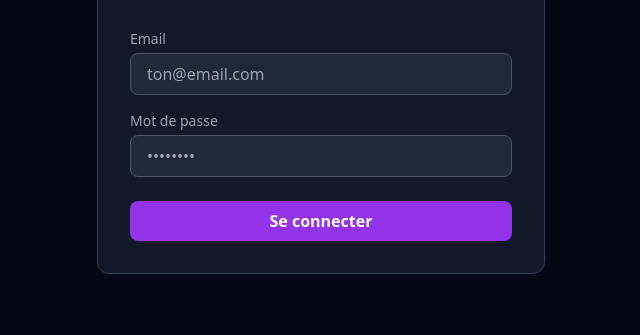
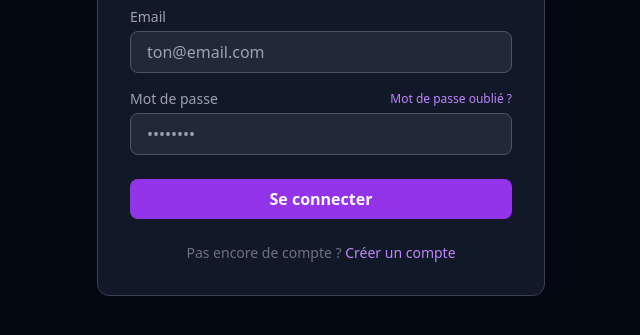
Before and after one commit to LoukaKuhl/CodeGrimoire, a website: page frontend/connexion.html in a window 1280 px wide. Shown: the part 311-646 px from the top of the page, without its empty margins (319-959 px from the left). Drawn offline with nearby package versions, Linux system fonts and the light colour scheme.

```diff
--- a/frontend/connexion.html
+++ b/frontend/connexion.html
@@ -1,47 +1,78 @@
 <!DOCTYPE html>
+<!-- Indique que c'est une page HTML5 -->
 <html lang="fr">
+<!-- lang="fr" : dit au navigateur que la page est en français -->
+
 <head>
     <meta charset="UTF-8">
+    <!-- UTF-8 : permet d'afficher les accents et caractères spéciaux -->
     <meta name="viewport" content="width=device-width, initial-scale=1.0">
+    <!-- Rend la page responsive sur mobile -->
     <title>CodeGrimoire - Connexion</title>
+    <!-- Titre affiché dans l'onglet du navigateur -->
+    <script src="https://cdn.tailwindcss.com"></script>
     <!-- Charge Tailwind CSS depuis internet -->
-    <script src="https://cdn.tailwindcss.com"></script>
 </head>
 
 <body class="bg-gray-950 text-white min-h-screen flex items-center justify-center">
+<!-- bg-gray-950 : fond très sombre -->
+<!-- text-white : texte blanc par défaut -->
+<!-- min-h-screen : hauteur minimum = hauteur de l'écran -->
 <!-- flex items-center justify-center : centre le contenu au milieu de la page -->
 
     <!-- ============ CARTE DE CONNEXION ============ -->
     <div class="bg-gray-900 p-8 rounded-xl border border-gray-700 w-full max-w-md">
     <!-- bg-gray-900 : fond gris foncé -->
-    <!-- p-8 : espacement intérieur généreux -->
+    <!-- p-8 : espacement intérieur généreux de 32px -->
     <!-- rounded-xl : bords très arrondis -->
+    <!-- border border-gray-700 : bordure grise subtile -->
+    <!-- w-full : prend toute la largeur disponible -->
     <!-- max-w-md : largeur maximum de 448px -->
 
-        <!-- Titre -->
+        <!-- ===== Titre ===== -->
         <h1 class="text-2xl font-bold text-purple-400 text-center mb-2">CodeGrimoire</h1>
+        <!-- text-2xl : grande taille de texte -->
+        <!-- font-bold : texte en gras -->
+        <!-- text-purple-400 : couleur violette -->
         <!-- text-center : texte centré -->
         <!-- mb-2 : petite marge en bas -->
 
         <p class="text-gray-400 text-center text-sm mb-8">Connecte-toi pour accéder à tes snippets</p>
-        <!-- Sous-titre descriptif -->
+        <!-- text-gray-400 : texte gris clair -->
+        <!-- text-sm : petite taille de texte -->
+        <!-- mb-8 : grande marge en bas avant le formulaire -->
 
         <form class="flex flex-col gap-4">
+        <!-- form : formulaire HTML -->
+        <!-- flex flex-col : empile les champs en colonne -->
+        <!-- gap-4 : espace de 16px entre les champs -->
 
-            <!-- Champ email -->
+            <!-- ===== Champ email ===== -->
             <div>
                 <label class="block text-sm text-gray-400 mb-1">Email</label>
+                <!-- label : étiquette du champ -->
+                <!-- block : affiche sur sa propre ligne -->
                 <input
                     type="email"
                     placeholder="ton@email.com"
                     class="w-full bg-gray-800 text-white px-4 py-2 rounded-lg border border-gray-600 focus:outline-none focus:border-purple-500"
                 >
                 <!-- type="email" : vérifie automatiquement le format email -->
+                <!-- focus:border-purple-500 : bordure violette quand on clique dessus -->
             </div>
 
-            <!-- Champ mot de passe -->
+            <!-- ===== Champ mot de passe ===== -->
             <div>
-                <label class="block text-sm text-gray-400 mb-1">Mot de passe</label>
+                <div class="flex items-center justify-between mb-1">
+                <!-- flex justify-between : label à gauche, lien à droite -->
+                    <label class="block text-sm text-gray-400">Mot de passe</label>
+                    <a href="#" class="text-xs text-purple-400 hover:text-purple-300">
+                        Mot de passe oublié ?
+                    </a>
+                    <!-- a href="#" : lien vers la page de réinitialisation (à faire en S4) -->
+                    <!-- text-xs : très petit texte -->
+                    <!-- hover:text-purple-300 : violet plus clair au survol -->
+                </div>
                 <input
                     type="password"
                     placeholder="••••••••"
@@ -50,14 +81,26 @@
                 <!-- type="password" : masque les caractères saisis -->
             </div>
 
-            <!-- Bouton connexion -->
+            <!-- ===== Bouton connexion ===== -->
             <button type="submit" class="w-full bg-purple-600 hover:bg-purple-700 text-white py-2 rounded-lg font-bold mt-2">
                 Se connecter
             </button>
+            <!-- type="submit" : envoie le formulaire -->
             <!-- w-full : bouton pleine largeur -->
-            <!-- mt-2 : petite marge en haut -->
+            <!-- hover:bg-purple-700 : fond plus foncé au survol -->
 
         </form>
+
+        <!-- ===== Lien inscription ===== -->
+        <p class="text-center text-sm text-gray-500 mt-6">
+        <!-- mt-6 : marge en haut -->
+            Pas encore de compte ?
+            <a href="#" class="text-purple-400 hover:text-purple-300">
+                Créer un compte
+            </a>
+            <!-- Lien vers la page d'inscription (à faire en S4) -->
+        </p>
+
     </div>
 
 </body>
```
